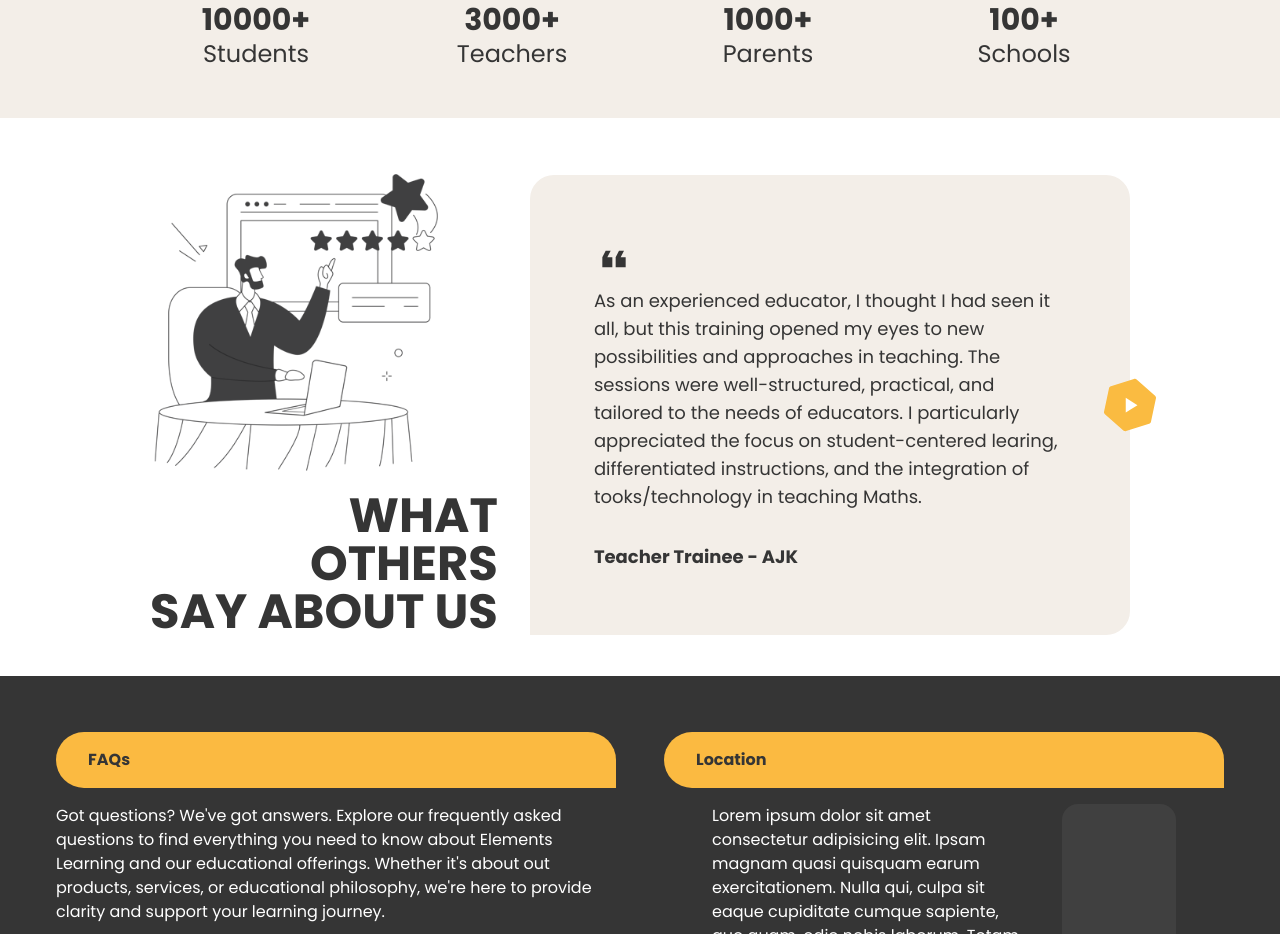
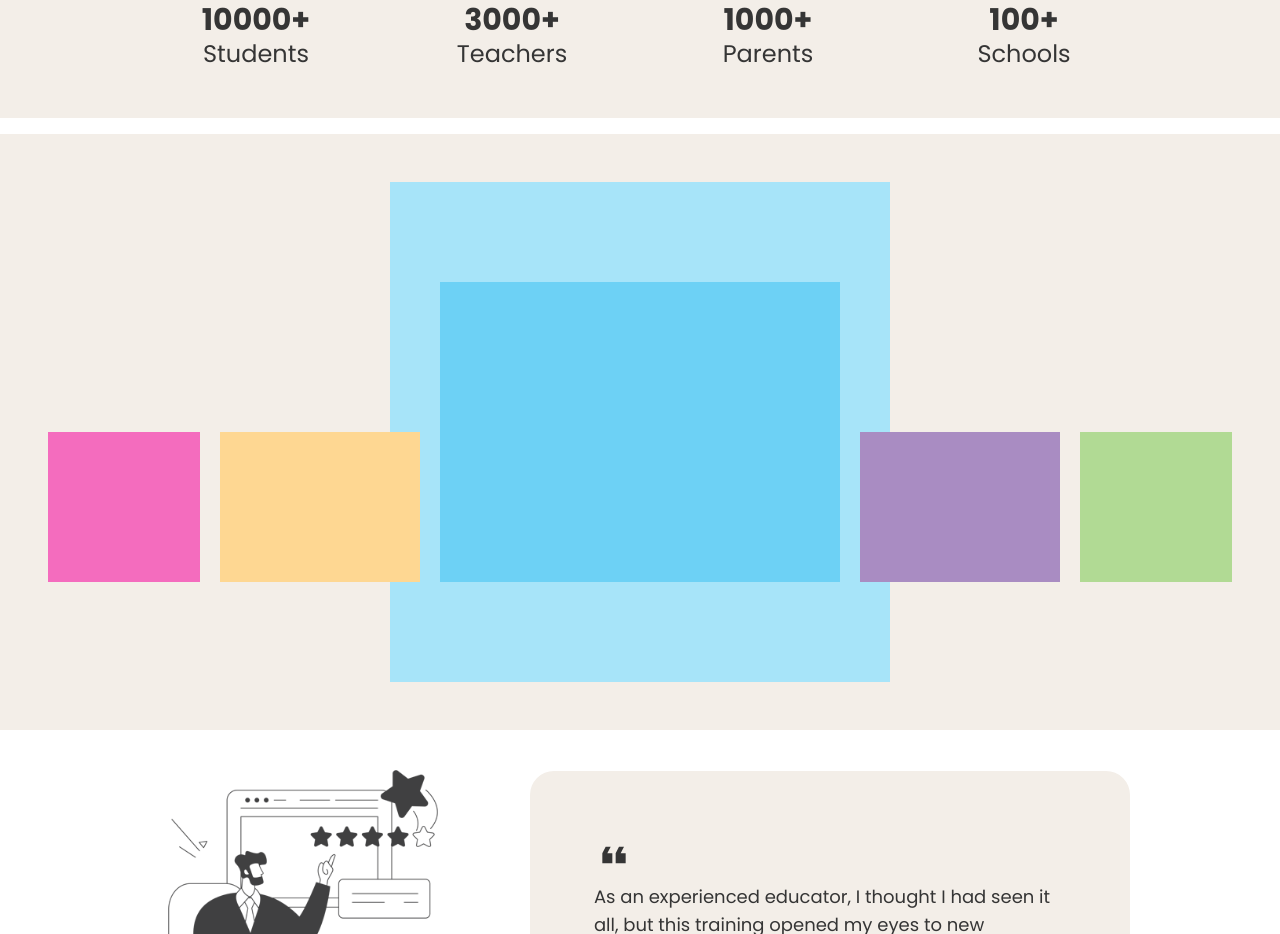
Before and after one commit to TahaShah141/elements-learning, a React (Vite) app: page / in a window 1280 px wide. Shown: the part 4160-5094 px from the top of the page. Built offline with nearby package versions, Linux system fonts and the light colour scheme.

Commit message:
add carousels

```diff
--- a/src/Pages/LandingPage/LandingPage.jsx
+++ b/src/Pages/LandingPage/LandingPage.jsx
@@ -1,3 +1,4 @@
+import { MultiCarousel } from "@/components/custom/MultiCarousel"
 import { Footer } from "../../components/Footer"
 import { SlidingDiv } from "../../components/SlidingDiv"
 import { Hero } from "./Hero"
@@ -9,13 +10,47 @@ import { Stats } from "./Stats"
 import { Testimonials } from "./Testimonials"
 import { WhatWeOffer } from "./WhatWeOffer"
 
+const events = [
+  {
+    name: "Fraction Board",
+    text: "The fraction board provides ",
+    color: "#CFE8BE",
+    innerColor: "#B1DA94",
+    src: "#"
+  },
+  {
+    name: "Base-10 Blocks",
+    text: " Understand numbers better by using blocks for",
+    color: "#CAB9DB",
+    innerColor: "#A98CC2",
+    src: "#"
+  },
+  {
+    name: "Tangram",
+    text: "The Tangram, an ancient Chinese puzzle Involves seven tans,",
+    color: "#A7E4F9",
+    innerColor: "#6DD1F5",
+    src: "#"
+  },
+  {
+    name: "Geoboard",
+    text: "A geoboard is a board with",
+    color: "#FEE7BD",
+    innerColor: "#FED792",
+    src: "#"
+  },
+  {
+    name: "Circular Geoboard",
+    text: "A circular geoboard consists of 12",
+    color: "#F8A6D6",
+    innerColor: "#F46CBE",
+    src: "#"
+  },
+]
 
 export const LandingPage = () => {
   return (
-    <div className="flex flex-col w-screen overflow-hidden items-center">
-
-      {/* <p>{window.innerHeight}</p>
-      <p>{window.innerWidth}</p> */}
+    <div className="flex flex-col overflow-hidden items-center">
 
       <section className="bg-[#F3EEE8] w-full flex md:justify-center lg:px-10 lg:gap-12 xl:gap-20">
         <Hero />
@@ -59,15 +94,9 @@ export const LandingPage = () => {
 
       </section>
 
-      {/* Events Carousel */}
-      {/* <section className="bg-[#F3EEE8] w-full flex justify-center">
-        <div className="container p-20 flex justify-center">
-          <Carousel items={Array.from(Array(5)).map((_, i) =>
-            <EventCard title={"Test Event "+(i+1)} date={"12-06-2024"}
-            content={"Lorem ipsum dolor sit amet consectetur adipisicing elit. Cum sit officia aut odit voluptas ullam omnis eveniet ipsa sequi recusandae perspiciatis culpa necessitatibus laudantium reprehenderit quo ab neque quaerat tempore ut vero error, voluptatibus ipsam itaque. Officia unde cumque dolorum quo nesciunt omnis asperiores, perferendis nulla soluta. Molestiae commodi perspiciatis sit saepe omnis porro mollitia natus, illo aliquid fuga reiciendis velit explicabo quam accusamus enim animi. Iusto quod, ipsam aut illum reprehenderit nam nulla sequi aperiam eligendi voluptatibus fugit magnam ut, totam architecto praesentium tempore, doloremque nisi at cupiditate ratione consequuntur natus. Nesciunt iusto illum cumque odit molestias expedita dolorem."} />
-            )} />
-        </div>
-      </section> */}
+      <section className="bg-[#F3EEE8] w-full p-12">
+        <MultiCarousel items={events} />
+      </section>
 
       <section className="w-full p-6 sm:p-10 flex flex-col justify-center xs:items-start min-[550px]:flex-row min-[550px]:items-center sm:gap-8 gap-4">
         <Testimonials />
--- a/src/Pages/WhatWeOfferPage/Sections/MathSection/MathsLabsContent.jsx
+++ b/src/Pages/WhatWeOfferPage/Sections/MathSection/MathsLabsContent.jsx
@@ -1,6 +1,7 @@
 import { FadeIn } from "@/components/FadeIn"
 import { CustomAccordion } from "@/components/custom/CustomAccordion"
 import { ContentCard } from "../ContentCard"
+import { MultiCarousel } from "@/components/custom/MultiCarousel"
 
 const packages = [
   {
@@ -40,6 +41,44 @@ const packages = [
   },
 ]
 
+const events = [
+  {
+    name: "Fraction Board",
+    text: "The fraction board provides ",
+    color: "#CFE8BE",
+    innerColor: "#B1DA94",
+    src: "#"
+  },
+  {
+    name: "Base-10 Blocks",
+    text: " Understand numbers better by using blocks for",
+    color: "#CAB9DB",
+    innerColor: "#A98CC2",
+    src: "#"
+  },
+  {
+    name: "Tangram",
+    text: "The Tangram, an ancient Chinese puzzle Involves seven tans,",
+    color: "#A7E4F9",
+    innerColor: "#6DD1F5",
+    src: "#"
+  },
+  {
+    name: "Geoboard",
+    text: "A geoboard is a board with",
+    color: "#FEE7BD",
+    innerColor: "#FED792",
+    src: "#"
+  },
+  {
+    name: "Circular Geoboard",
+    text: "A circular geoboard consists of 12",
+    color: "#F8A6D6",
+    innerColor: "#F46CBE",
+    src: "#"
+  },
+]
+
 export const MathsLabsContent = () => {
   return (
     <FadeIn className="flex flex-col w-full">
@@ -48,7 +87,7 @@ export const MathsLabsContent = () => {
           <p>The Elements Learning (EL) Math Lab is a transformative educational environment designed to make mathematics engaging and accessible for students of all ages. Our Math Labs are meticulously designed to provide a comprehensive, hands-on learning experience primarily focused on concrete manipulatives, using the CPA (Concrete-Pictorial-Abstract) Methodology.</p>
         </div>
         <section className="p-16 bg-[#F3EEE8]">
-          Carousel
+          <MultiCarousel items={events} />
         </section>
         <CustomAccordion containerClass={"w-full p-10 px-32"} type="multiple"
         items={[
--- a/src/components/custom/MultiCarousel.jsx
+++ b/src/components/custom/MultiCarousel.jsx
@@ -1,6 +1,35 @@
+import { useEffect, useState } from "react"
 
-export const MultiCarousel = () => {
+export const MultiCarousel = ({items, autoScroll=true, size=500, gapSize=20, delay=3000}) => {
+
+  const [index, setIndex] = useState(0)
+  const [intervalID, setIntervalID] = useState()
+  const smallerSize = size * 0.8
+
+  useEffect(() => {
+    if (!autoScroll) clearInterval(intervalID);
+    else {
+      clearInterval(intervalID)
+      const id = setInterval(() => setIndex(i => (i+1)%items.length), delay)
+      setIntervalID(id)
+      return () => clearInterval(id)
+    }
+
+  }, [])
+
   return (
-    <div>MultiCarousel</div>
+    <div className="relative w-full flex overflow-hidden justify-center items-center gap-8" style={{height: size}}>
+      <div className="absolute transition-all duration-500" style={{backgroundColor: items[index].color, width: size, height: size}} />
+      <div className="relative z-10 h-3/5" style={{width: smallerSize}}>
+        {items.map((item, i) => (
+          <div className={`absolute transition-all duration-700 bottom-0 ${i === index ? "h-full w-full" : "h-1/2 w-1/2"}`}
+          style={{backgroundColor: item.innerColor, transform: `${index > i ? `translateX(calc(100% + ${(index-i) * (smallerSize/2 + gapSize)}px))` : `translateX(${(index-i) * (smallerSize/2 + gapSize) }px)`}`}}
+          onClick={() => setIndex(i)}
+          >
+
+          </div>
+        ))}
+      </div>
+    </div>
   )
 }
```
